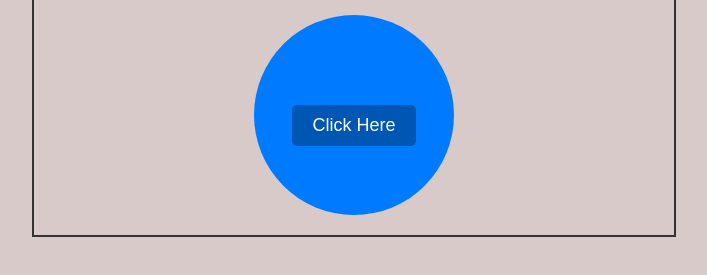
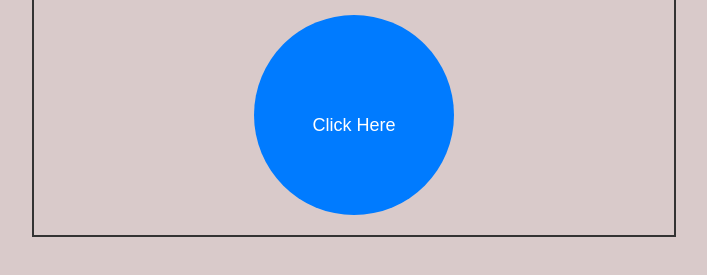
Before and after one commit to danielanthonyO/javascript_25k, a plain HTML site: page 03_week/03_exercise/8-ball-solutions/index.html in a window 1280 px wide. In both pictures the pointer is over the button "Click Here". Shown: the part 215-490 px from the top of the page, without its empty margins (286-993 px from the left). Drawn offline with Linux system fonts and the light colour scheme.

Commit message:
Complete week 3 task

```diff
--- a/03_week/03_exercise/8-ball-solutions/index.html
+++ b/03_week/03_exercise/8-ball-solutions/index.html
@@ -54,7 +54,7 @@
     }
 
     button:hover {
-      background-color: #0056b3;
+      background-color: transparent;
     }
   </style>
 </head>
```
